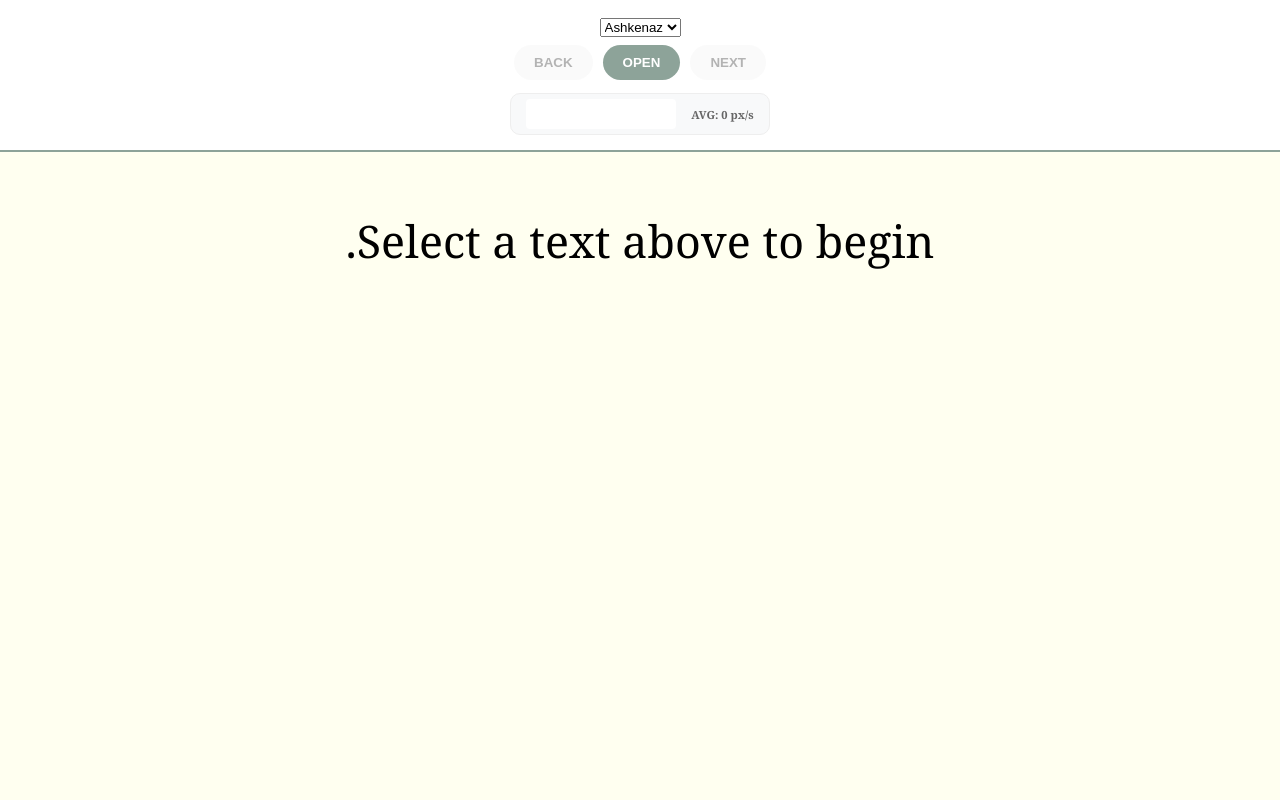
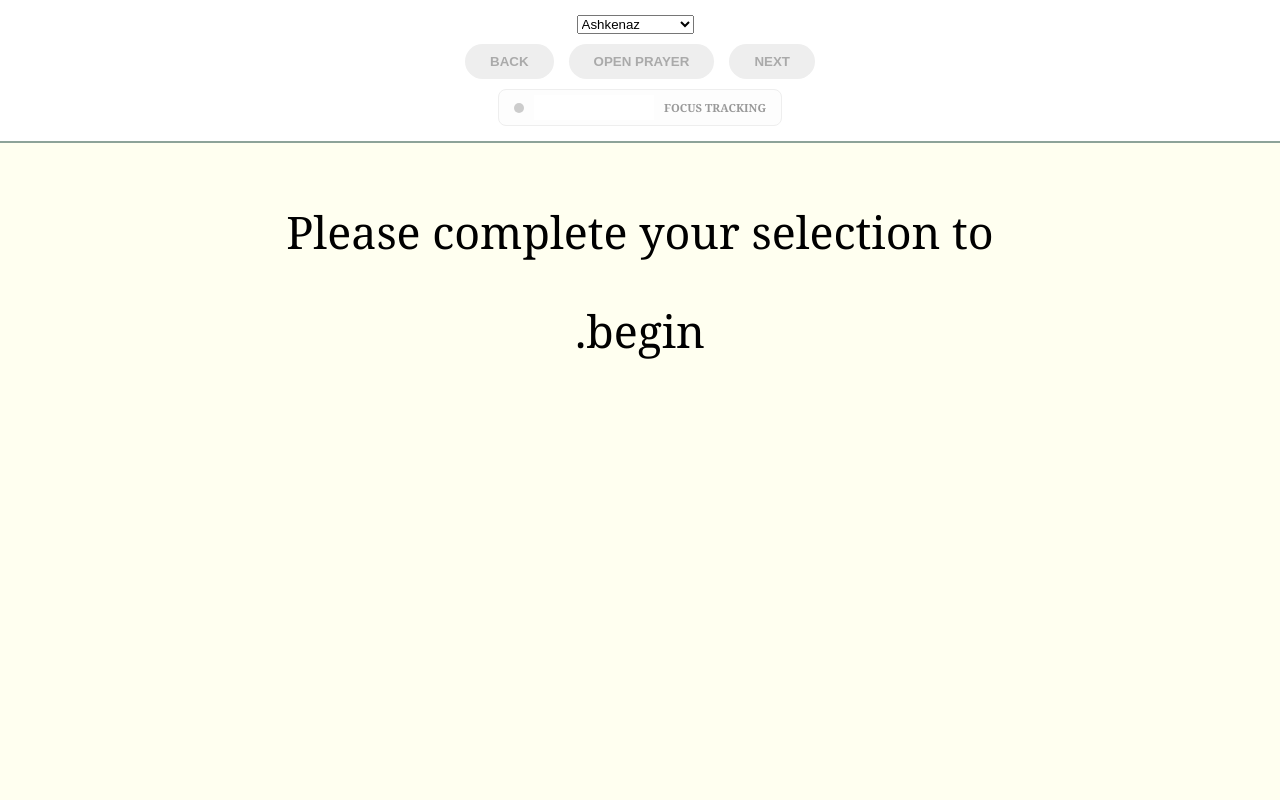
Before and after one commit to jl20102/kohelet2026, a Flask app: page / in a window 1280 px wide. Run offline with Flask 3, Linux system fonts and the light colour scheme.

Commit message:
more changes

```diff
--- a/app.py
+++ b/app.py
@@ -1,13 +1,13 @@
 from flask import Flask, render_template, request, jsonify
 import requests
 import urllib.parse
+import re
 from collections import deque
 
 app = Flask(__name__)
 
-# Store the last 20 speed readings
-speed_history = deque(maxlen=20)
-THRESHOLD = 20
+# speed_history stores 1 for active, 0 for idle (2-second intervals)
+speed_history = deque(maxlen=10)
 
 def flatten_text(data):
     if isinstance(data, str): return [data]
@@ -37,22 +37,37 @@ def index():
 def get_prayer():
     path = request.json.get('path', [])
     book = path[0].replace('_', ' ')
-    full_ref = f"{book}, {', '.join(path[1:])}"
+    segments = ", ".join(path[1:])
+    full_ref = f"{book}, {segments}"
+
+    # Reset history for a fresh start on a new prayer
+    speed_history.clear()
+
     txt = get_sefaria_text(full_ref)
+
+    # Basic Link Hunter / Fallback
+    if not txt:
+        try:
+            links = requests.get(f"https://www.sefaria.org/api/links/{urllib.parse.quote(full_ref)}").json()
+            if isinstance(links, list) and len(links) > 0:
+                txt = get_sefaria_text(links[0].get('ref'))
+        except: pass
+
     return jsonify({"text": txt or "Liturgy not found.", "error": not txt})
 
-@app.route("/stream_speed", methods=["POST"])
-def stream_speed():
-    speed = request.json.get('speed', 0)
-    speed_history.append(speed)
-    avg_speed = sum(speed_history) / len(speed_history) if speed_history else 0
+@app.route("/stream_sample", methods=["POST"])
+def stream_sample():
+    is_active = request.json.get('active', 0)
+    speed_history.append(is_active)
 
-    # Alert if history is full and average drops below threshold
-    alert = len(speed_history) == speed_history.maxlen and avg_speed < THRESHOLD
-    return jsonify({
-        "avg_speed": round(avg_speed, 2),
-        "low_speed_alert": alert
-    })
+    # Alert if last 3 samples (6 seconds) are all 0
+    flatline = False
+    if len(speed_history) >= 3:
+        last_three = list(speed_history)[-3:]
+        if all(v == 0 for v in last_three):
+            flatline = True
+
+    return jsonify({"flatline_alert": flatline})
 
 if __name__ == "__main__":
     app.run(debug=True, port=5001)
--- a/static/script.js
+++ b/static/script.js
@@ -1,16 +1,83 @@
 let allItems = [];
 let pos = -1;
 let menuChain = [];
+
+let isPrayerOpen = false;
+let userActiveThisInterval = 0;
 let lastScrollTop = 0;
-let lastTimestamp = Date.now();
-let speedDataPoints = new Array(50).fill(0); // For the graph
+let graphData = new Array(40).fill(0);
 
 const scrollBox = document.getElementById('scroll-box');
 const canvas = document.getElementById('heartbeat-canvas');
 const ctx = canvas.getContext('2d');
 
-// --- Initialization & Menu Logic ---
+// Life-sign listeners
+const activityEvents = ['mousedown', 'mousemove', 'keydown', 'scroll', 'touchstart'];
+activityEvents.forEach(name => {
+    window.addEventListener(name, () => {
+        if (isPrayerOpen) userActiveThisInterval = 1;
+    }, {passive: true});
+});
+
+// --- UNIFORM SAMPLING (EVERY 2 SECONDS) ---
+setInterval(async () => {
+    if (!isPrayerOpen) {
+        document.getElementById('focus-dot').classList.remove('focus-active');
+        return;
+    }
+
+    document.getElementById('focus-dot').classList.add('focus-active');
+
+    // Check if scroll position changed manually
+    if (scrollBox.scrollTop !== lastScrollTop) {
+        userActiveThisInterval = 1;
+    }
+
+    // Update Graph Visually (1 for active pulse, 0 for flat)
+    updateGraph(userActiveThisInterval);
+
+    try {
+        const res = await fetch('/stream_sample', {
+            method: 'POST',
+            headers: {'Content-Type': 'application/json'},
+            body: JSON.stringify({ active: userActiveThisInterval })
+        });
+        const data = await res.json();
+
+        if (data.flatline_alert) {
+            document.getElementById('nudge-overlay').style.display = 'flex';
+        }
+    } catch (e) { console.error("Sampling error", e); }
+
+    // Reset for next window
+    userActiveThisInterval = 0;
+    lastScrollTop = scrollBox.scrollTop;
+}, 2000);
+
+function updateGraph(val) {
+    graphData.push(val);
+    graphData.shift();
+    ctx.clearRect(0, 0, canvas.width, canvas.height);
+    ctx.beginPath();
+    ctx.strokeStyle = val > 0 ? '#8DA399' : '#eee';
+    ctx.lineWidth = 2;
+    const step = canvas.width / (graphData.length - 1);
+    for (let i = 0; i < graphData.length; i++) {
+        const y = graphData[i] > 0 ? 5 : 20; // Pulse up if active
+        if (i === 0) ctx.moveTo(0, y);
+        else ctx.lineTo(i * step, y);
+    }
+    ctx.stroke();
+}
+
+function dismissNudge() {
+    document.getElementById('nudge-overlay').style.display = 'none';
+    userActiveThisInterval = 1;
+}
+
+// --- Navigation & Data ---
 async function init() {
+    isPrayerOpen = false;
     const res = await fetch(`https://www.sefaria.org/api/v2/index/${document.getElementById('nusach').value}`);
     const data = await res.json();
     document.getElementById('dynamic-menus').innerHTML = '';
@@ -31,57 +98,6 @@ function buildMenus(node, currentChain) {
     document.getElementById('dynamic-menus').appendChild(s);
 }
 
-// --- Scrolling & Visualization ---
-scrollBox.addEventListener('scroll', async () => {
-    const now = Date.now();
-    const dt = (now - lastTimestamp) / 1000;
-    const dy = Math.abs(scrollBox.scrollTop - lastScrollTop);
-
-    if (dt > 0.1) {
-        const speed = Math.round(dy / dt);
-        updateGraph(speed);
-
-        try {
-            const res = await fetch('/stream_speed', {
-                method: 'POST',
-                headers: {'Content-Type': 'application/json'},
-                body: JSON.stringify({ speed })
-            });
-            const data = await res.json();
-            document.getElementById('avg-val').innerText = data.avg_speed;
-            if (data.low_speed_alert) document.getElementById('nudge-overlay').style.display = 'flex';
-        } catch (e) {}
-
-        lastScrollTop = scrollBox.scrollTop;
-        lastTimestamp = now;
-    }
-});
-
-function updateGraph(newSpeed) {
-    speedDataPoints.push(newSpeed);
-    speedDataPoints.shift();
-
-    ctx.clearRect(0, 0, canvas.width, canvas.height);
-    ctx.beginPath();
-    ctx.strokeStyle = '#8DA399';
-    ctx.lineWidth = 2;
-
-    const step = canvas.width / (speedDataPoints.length - 1);
-    for (let i = 0; i < speedDataPoints.length; i++) {
-        // Map speed to Y axis (0 to 200px/s)
-        const y = canvas.height - (Math.min(speedDataPoints[i], 200) / 200 * canvas.height);
-        if (i === 0) ctx.moveTo(0, y);
-        else ctx.lineTo(i * step, y);
-    }
-    ctx.stroke();
-}
-
-function dismissNudge() {
-    document.getElementById('nudge-overlay').style.display = 'none';
-    lastTimestamp = Date.now(); // Reset timer
-}
-
-// --- Text Fetching ---
 async function fetchText() {
     const path = [document.getElementById('nusach').value, ...menuChain, allItems[pos].enTitle || allItems[pos].key];
     const res = await fetch('/get_prayer', {
@@ -93,6 +109,9 @@ async function fetchText() {
     document.getElementById('display').innerHTML = data.text;
     document.getElementById('prev').disabled = pos <= 0;
     document.getElementById('next').disabled = pos >= allItems.length - 1;
+    isPrayerOpen = !data.error;
+    lastScrollTop = 0;
+    scrollBox.scrollTop = 0;
 }
 
 async function loadFirst() { await fetchText(); }
--- a/templates/index.html
+++ b/templates/index.html
@@ -2,38 +2,41 @@
 <html lang="en">
 <head>
     <meta charset="UTF-8">
-    <title>Siddur Heartbeat</title>
+    <title>Siddur Focus</title>
     <style>
-        :root { --sage: #8DA399; --cream: #FFFFF0; --text: #2C3330; --alert: #d9534f; }
+        :root { --sage: #8DA399; --cream: #FFFFF0; --text: #2C3330; }
         body { margin: 0; background: var(--cream); font-family: 'Georgia', serif; display: flex; flex-direction: column; height: 100vh; overflow: hidden; }
 
-        .header-controls { background: white; padding: 15px; border-bottom: 2px solid var(--sage); display: flex; flex-direction: column; align-items: center; gap: 8px; }
+        .header-controls { background: white; padding: 15px; border-bottom: 2px solid var(--sage); display: flex; flex-direction: column; align-items: center; gap: 10px; z-index: 100; }
+        .selector-row { display: flex; gap: 10px; }
 
-        /* Visualization */
-        .viz-container { display: flex; align-items: center; gap: 15px; margin-top: 5px; background: #f8f9fa; padding: 5px 15px; border-radius: 10px; border: 1px solid #eee; }
-        #heartbeat-canvas { width: 150px; height: 30px; background: #fff; border-radius: 4px; }
+        .viz-container { display: flex; align-items: center; gap: 10px; background: #fdfdfd; padding: 5px 15px; border-radius: 8px; border: 1px solid #eee; }
+        #heartbeat-canvas { width: 120px; height: 25px; background: #fff; }
 
-        .nav-row { display: flex; gap: 10px; }
-        .btn { padding: 10px 20px; border-radius: 20px; border: none; cursor: pointer; font-weight: bold; transition: 0.2s; }
+        .btn { padding: 10px 25px; border-radius: 50px; border: none; cursor: pointer; font-weight: bold; transition: 0.2s; }
         .btn-main { background: var(--sage); color: white; }
+        .btn:disabled { background: #eee; color: #aaa; cursor: not-allowed; }
 
         #nudge-overlay {
             position: fixed; top: 0; left: 0; width: 100%; height: 100%;
-            background: rgba(0,0,0,0.5); display: none; justify-content: center; align-items: center; z-index: 1000;
+            background: rgba(0,0,0,0.6); display: none; justify-content: center; align-items: center; z-index: 1000; backdrop-filter: blur(2px);
         }
-        .nudge-card { background: white; padding: 30px; border-radius: 15px; text-align: center; box-shadow: 0 10px 25px rgba(0,0,0,0.2); }
+        .nudge-card { background: white; padding: 40px; border-radius: 20px; text-align: center; box-shadow: 0 15px 40px rgba(0,0,0,0.3); }
 
         .prayer-container { flex: 1; overflow-y: auto; padding: 40px 20px; text-align: center; }
-        .hebrew-text { direction: rtl; font-size: 2.8rem; line-height: 2.2; max-width: 800px; margin: 0 auto; }
+        .hebrew-text { direction: rtl; font-size: 2.8rem; line-height: 2.2; max-width: 800px; margin: 0 auto; white-space: pre-wrap; }
+
+        .focus-indicator { width: 10px; height: 10px; border-radius: 50%; background: #ccc; }
+        .focus-active { background: #4CAF50; box-shadow: 0 0 5px #4CAF50; }
     </style>
 </head>
 <body>
 
     <div id="nudge-overlay">
         <div class="nudge-card">
-            <h3>Focus Check</h3>
-            <p>Your scrolling pace has slowed significantly.</p>
-            <button class="btn btn-main" onclick="dismissNudge()">Continue Prayer</button>
+            <h2>Checking in...</h2>
+            <p>We haven't noticed any movement. Are you doing okay?</p>
+            <button class="btn btn-main" onclick="dismissNudge()">I am here</button>
         </div>
     </div>
 
@@ -42,26 +45,26 @@
             <select id="nusach" onchange="init()">
                 <option value="Siddur_Ashkenaz">Ashkenaz</option>
                 <option value="Siddur_Sefard">Sefard</option>
+                <option value="Siddur_Edot_HaMizrach">Edot HaMizrach</option>
             </select>
-            <span id="dynamic-menus"></span>
+            <div id="dynamic-menus" style="display: flex; gap: 10px;"></div>
         </div>
 
-        <div class="nav-row">
+        <div style="display: flex; gap: 15px; align-items: center;">
             <button class="btn" id="prev" onclick="move(-1)" disabled>BACK</button>
-            <button class="btn btn-main" id="open-btn" onclick="loadFirst()" disabled>OPEN</button>
+            <button class="btn btn-main" id="open-btn" onclick="loadFirst()" disabled>OPEN PRAYER</button>
             <button class="btn" id="next" onclick="move(1)" disabled>NEXT</button>
         </div>
 
         <div class="viz-container">
+            <div id="focus-dot" class="focus-indicator"></div>
             <canvas id="heartbeat-canvas"></canvas>
-            <div style="font-size: 0.7rem; color: #666; font-weight: bold;">
-                AVG: <span id="avg-val">0</span> px/s
-            </div>
+            <span style="font-size: 0.7rem; color: #999; font-weight: bold;">FOCUS TRACKING</span>
         </div>
     </div>
 
     <div class="prayer-container" id="scroll-box">
-        <div id="display" class="hebrew-text">Select a text above to begin.</div>
+        <div id="display" class="hebrew-text">Please complete your selection to begin.</div>
     </div>
 
     <script src="{{ url_for('static', filename='script.js') }}"></script>
```
